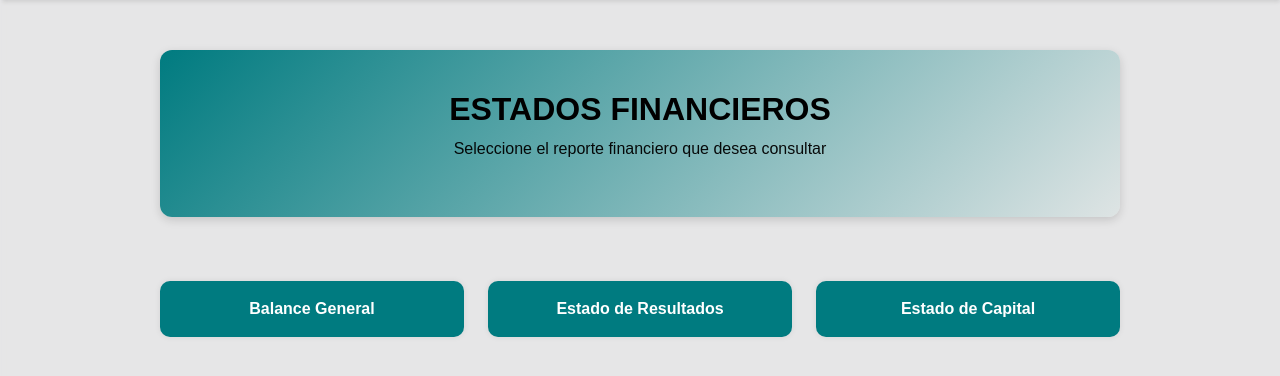
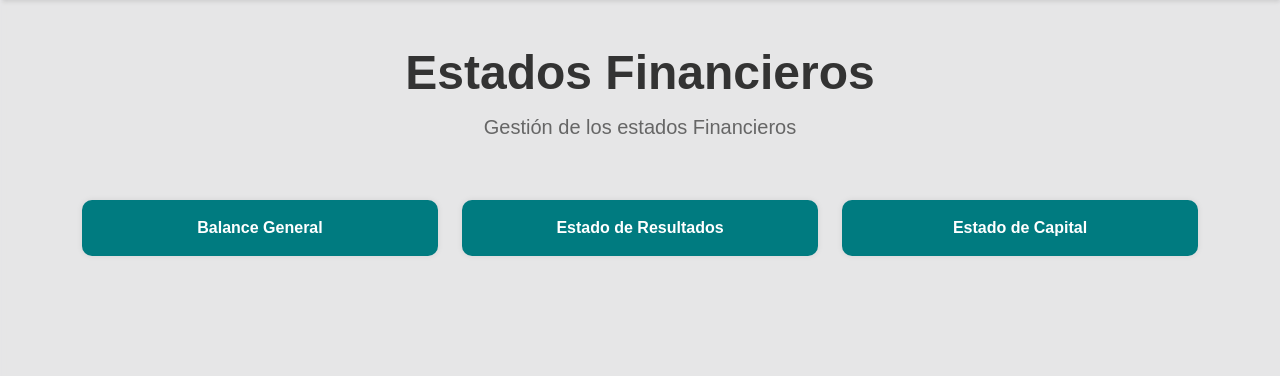
Before and after one commit to supahot7/contacloud, a Django app: page /estados/ in a window 1280 px wide. Shown: the part 86-462 px from the top of the page. Run offline with Django 3.2, Linux system fonts and the light colour scheme; some libraries are stand-ins or nearby versions.

Commit message:
Modificación de estilo

```diff
--- a/contabilidad/static/css/contabilidad/estadosFinancieros.css
+++ b/contabilidad/static/css/contabilidad/estadosFinancieros.css
@@ -7,18 +7,20 @@
         padding: 20px;          /* espacio interno */
     }
 
-    /* ==============================
-    Sección principal destacada
-    ============================== */
-    .financial-section-header {
-        background: linear-gradient(135deg, #007B80 0%,  #dee4e4 100%);
-        color: #000000;
-        padding: 40px;
-        text-align: center;
-        margin: 10px 0 30px;
-        border-radius: 12px;
-        box-shadow: 0 3px 10px rgba(0,0,0,0.15);
-    }
+/* ==============================
+   Header
+   ============================== */
+.display-5 {
+    font-weight: 700;
+    color: #333;
+    margin-bottom: 10px;
+}
+
+.lead {
+    color: #666;
+    font-weight: 500;
+}
+
 
     .financial-section {
         color: #fff;
--- a/contabilidad/templates/contabilidad/estadosFinancieros.html
+++ b/contabilidad/templates/contabilidad/estadosFinancieros.html
@@ -5,10 +5,11 @@ ContaCloud{% endblock %} {% block content %}
   href="{% static 'css/contabilidad/estadosFinancieros.css' %}"
 />
 
-<div class="container-centered">
-  <div class="financial-section-header">
-    <h2>ESTADOS FINANCIEROS</h2>
-    <p>Seleccione el reporte financiero que desea consultar</p>
+<div class="container py-4">
+  <!-- Header -->
+  <div class="mb-4 text-center">
+    <h1 class="display-5">Estados Financieros</h1>
+    <p class="lead">Gestión de los estados Financieros</p>
   </div>
 
   <div class="row row-cols-1 row-cols-md-3 g-4 justify-content-center mt-4">
```
